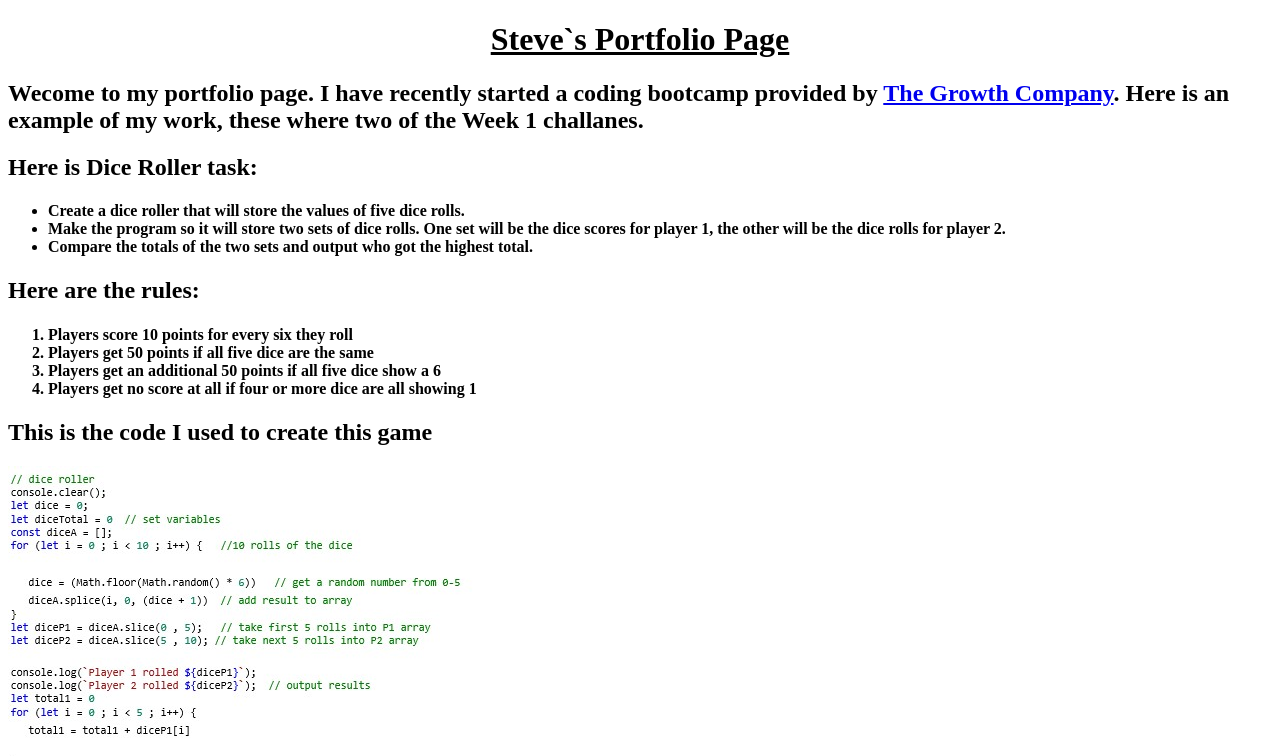
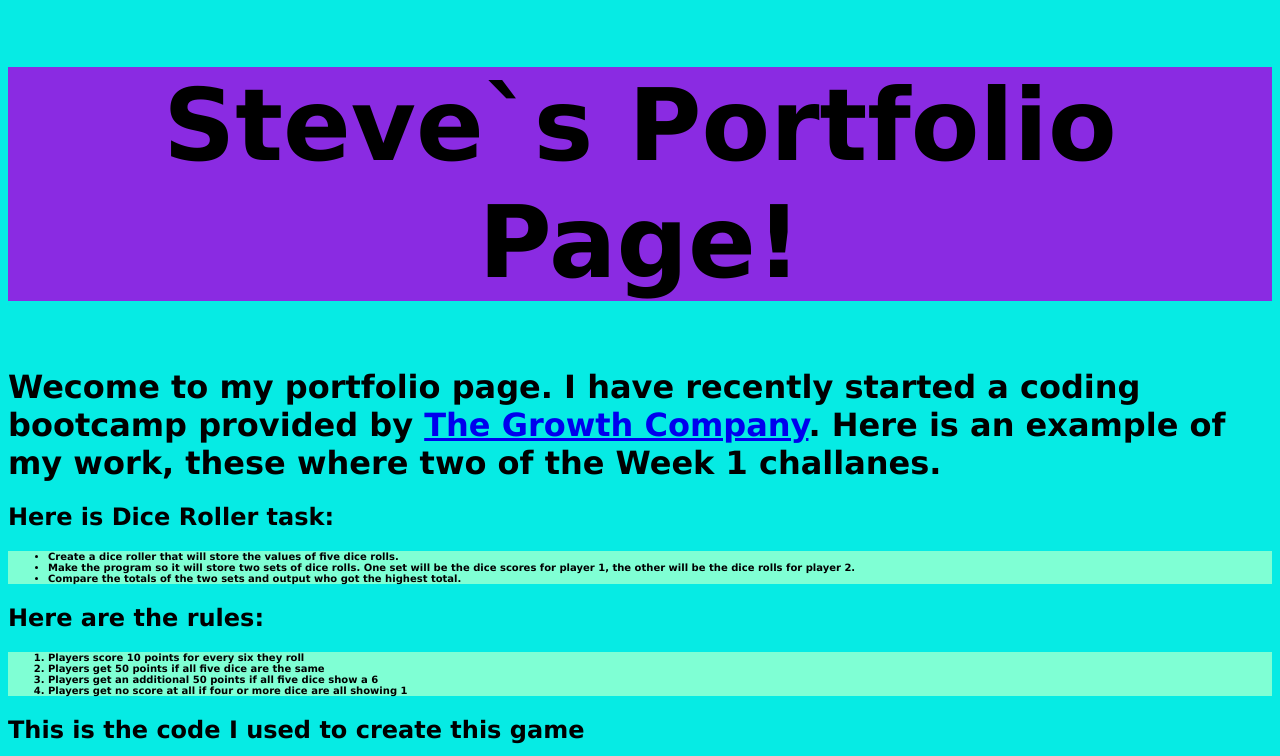
Before and after one commit to DataSpot42/Bootcamp, a plain HTML site: page htmlWeek2/portfolio.html in a window 1280 px wide. Shown: the top 756 px of the page. Drawn offline with Linux system fonts and the light colour scheme.

Commit message:
Added CSS

```diff
--- /dev/null
+++ b/htmlWeek2/main.css
@@ -0,0 +1,19 @@
+* {
+    font-family: Verdana, Geneva, Tahoma, sans-serif;
+
+}
+body {
+    background-color: rgb(6, 235, 228);
+}
+
+
+h4 {
+    background-color: aquamarine;
+    font-size: 10px;
+}
+#intro {
+    font-weight: bolder;
+    font-size: 100px;
+    background-color: blueviolet;
+    text-align: center;
+}
--- a/htmlWeek2/portfolio.html
+++ b/htmlWeek2/portfolio.html
@@ -4,13 +4,16 @@
     <meta charset="UTF-8">
     <meta name="viewport" content="width=device-width, initial-scale=1.0">
     <title>Portfolio</title>
+    <link rel="stylesheet" href="main.css"> <!--Links external style sheet to page-->
 </head>
 <body>
     <div>
-    <p><center><h1><strong><u>Steve`s Portfolio Page</u></strong></h1></center> <!--website heading-->
-    <h2>Wecome to my portfolio page.  I have recently started a coding bootcamp provided by
-        <a href ="https://www.growthco.uk/" target="_blank" rel="noopener noreferrer">The Growth Company</a>.  Here is an example of my work, these where two of the Week 1 challanes.</h2>
-    </p>
+    <h1 id="intro">Steve`s Portfolio Page! <!--website heading-->
+    </h1>
+
+        <h1>Wecome to my portfolio page.  I have recently started a coding bootcamp provided by
+        <a href ="https://www.growthco.uk/" target="_blank" rel="noopener noreferrer">The Growth Company</a>.  Here is an example of my work, these where two of the Week 1 challanes.</h1>
+
     <p>
         <h2>Here is Dice Roller task:</h2>
     </p>
```
Also changed, not shown: htmlWeek2/index.html (+10 -0 lines).
